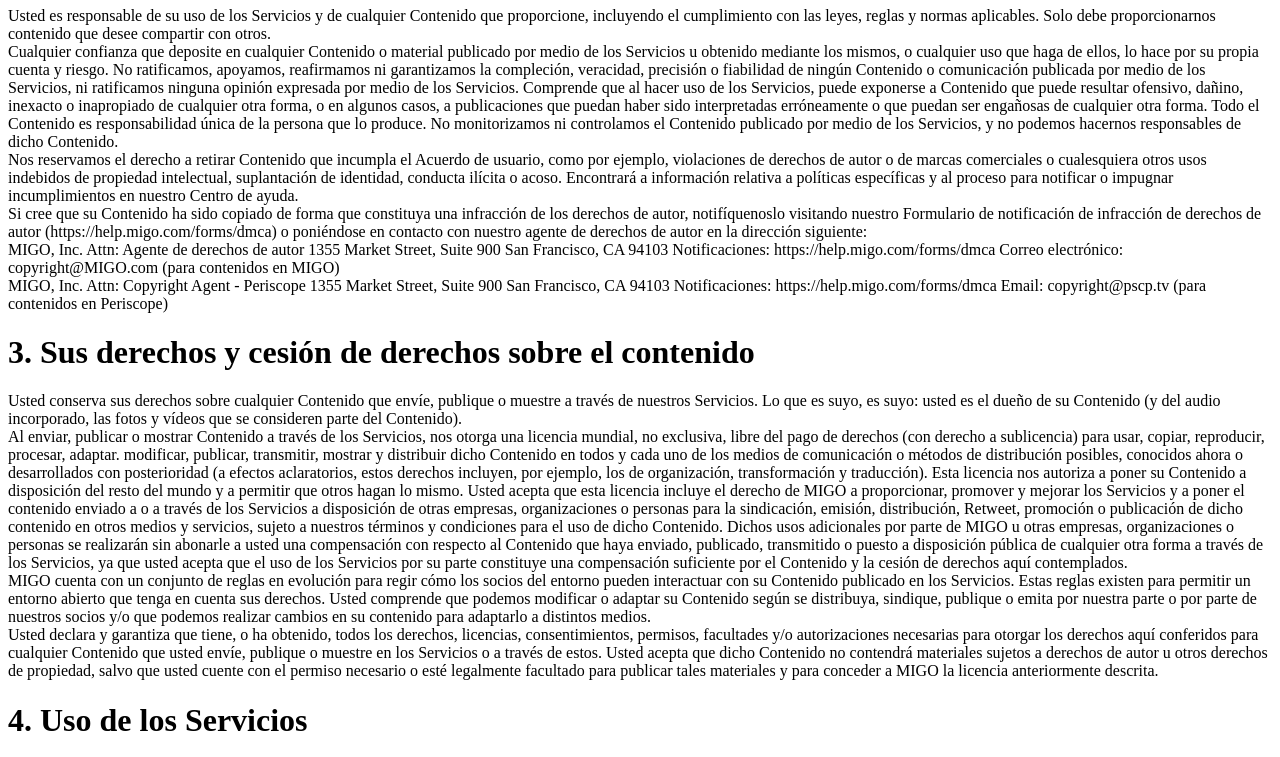
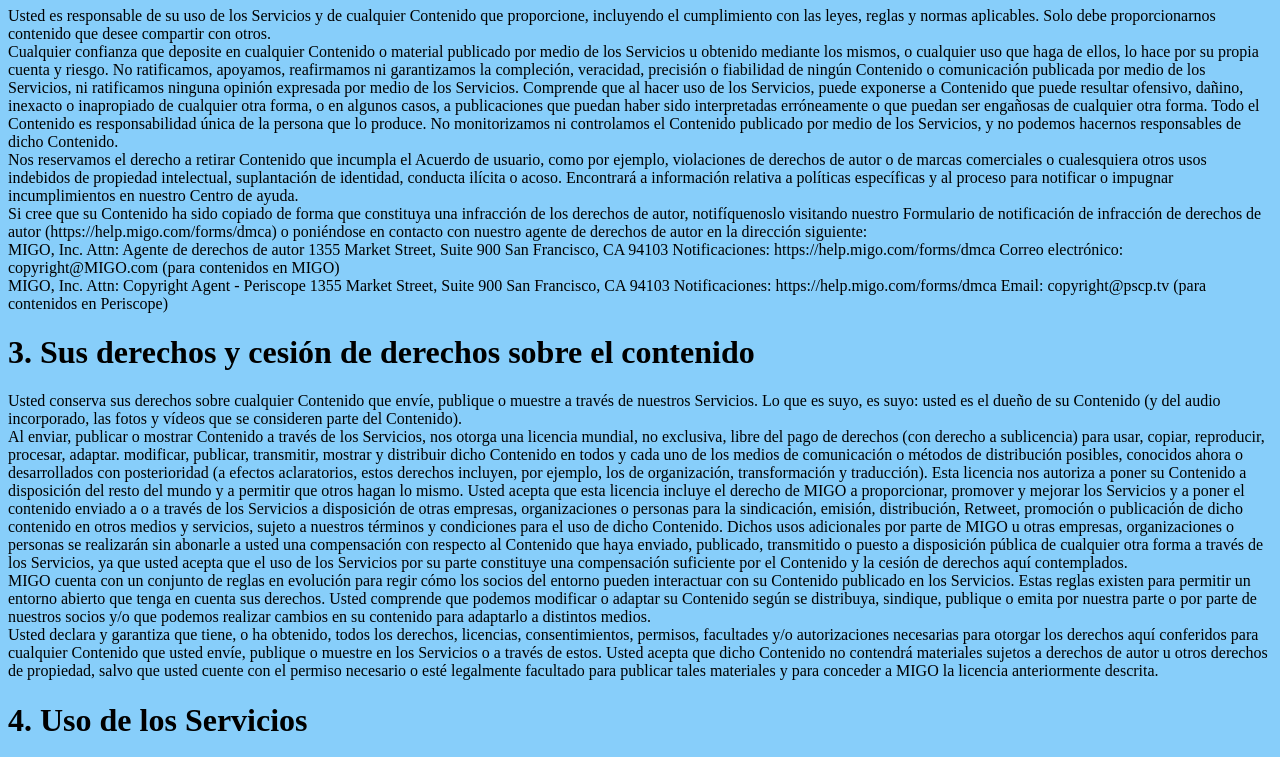
Before and after one commit to dajsflores/bootstrap_terminos_condiciones, a plain HTML site: page index.html in a window 1280 px wide. Shown: the part 633-1390 px from the top of the page. Drawn offline with Linux system fonts and the light colour scheme.

Commit message:
commit styles

```diff
--- /dev/null
+++ b/css/style.css
@@ -0,0 +1,3 @@
+body{
+    background-color: lightskyblue
+}
--- a/index.html
+++ b/index.html
@@ -5,6 +5,7 @@
   <meta http-equiv="X-UA-Compatible" content="IE=edge">
   <meta name="viewport" content="width=device-width, initial-scale=1.0">
   <title>Terms and conditions</title>
+  <link rel="stylesheet" href="./css/style.css">
 </head>
 <body>
   <p>El Acuerdo de usuario de MIGO se compone de estos <strong>Términos de servicio</strong> , de nuestra <strong>Política de privacidad</strong>, de las <strong>Reglas y políticas de MIGO</strong> y de todas las políticas incorporadas a los mismos.</p>
```
Lines whose indentation alone changed are shown as unchanged.
